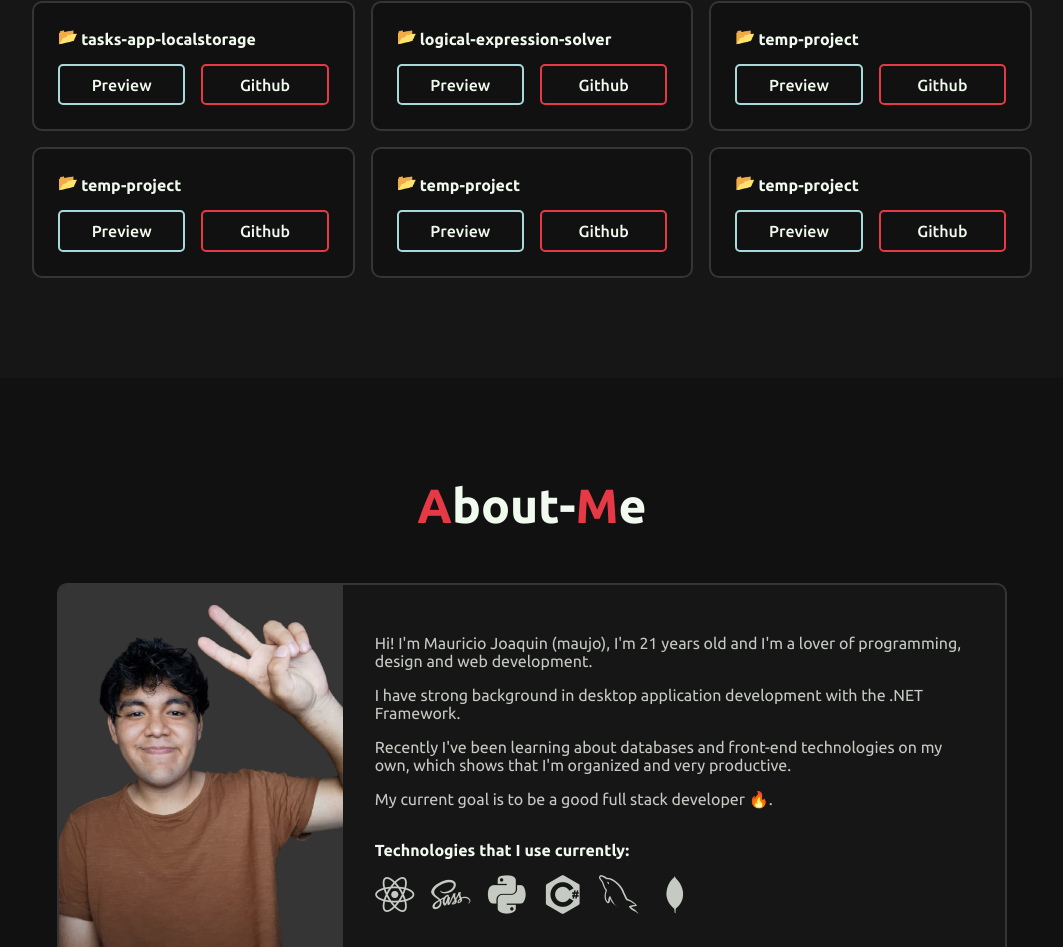
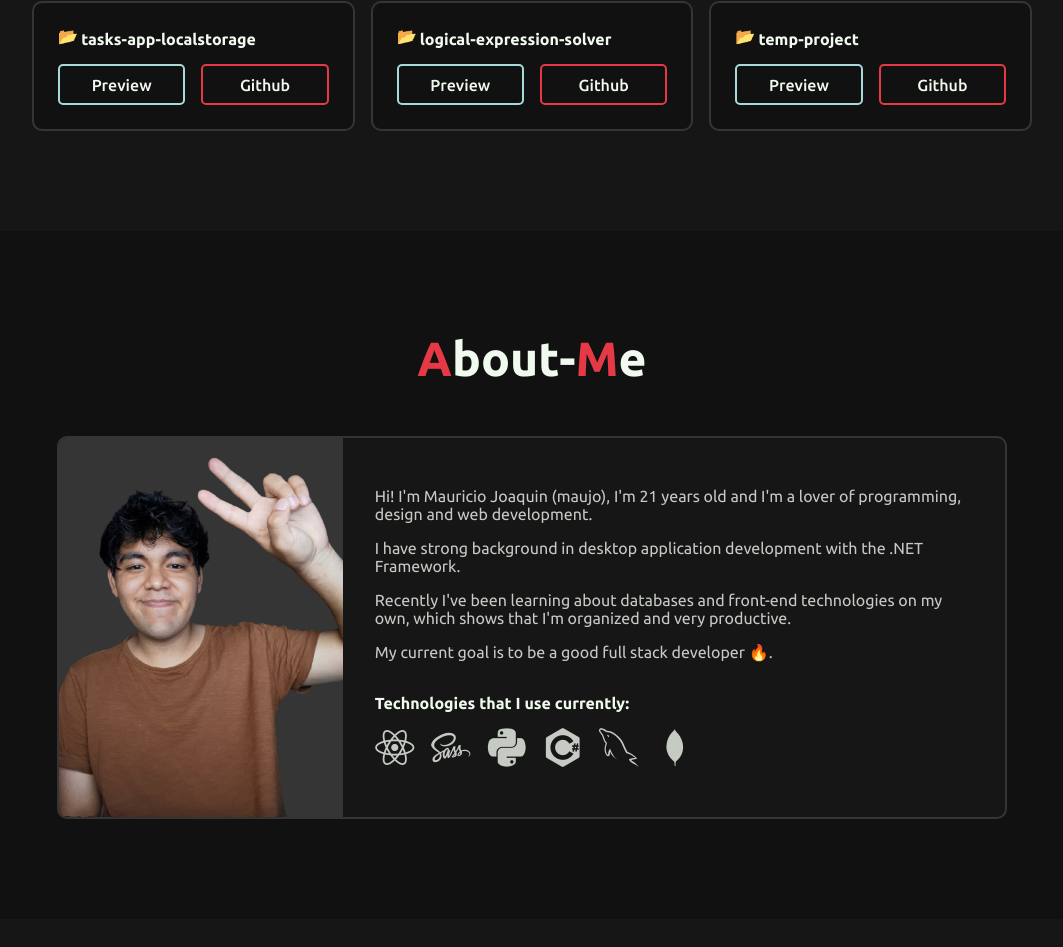
Before and after one commit to m4ujo/maujox-portfolio.vercel, a React (Vite) app: page / in a window 1280 px wide. Shown: the part 1150-2097 px from the top of the page, without its empty margins (108-1171 px from the left). Built offline with nearby package versions, Linux system fonts and the light colour scheme.

Commit message:
Delete some projects

```diff
--- a/src/data/projects.js
+++ b/src/data/projects.js
@@ -34,23 +34,5 @@ export const projects = [
     name: 'temp-project',
     homepage: 'https://github.com/maujox/logical-expression-solver/blob/main/README.md',
     htmlUrl: 'https://github.com/maujox/logical-expression-solver'
-  },
-  {
-    id: 7,
-    name: 'temp-project',
-    homepage: 'https://github.com/maujox/logical-expression-solver/blob/main/README.md',
-    htmlUrl: 'https://github.com/maujox/logical-expression-solver'
-  },
-  {
-    id: 8,
-    name: 'temp-project',
-    homepage: 'https://github.com/maujox/logical-expression-solver/blob/main/README.md',
-    htmlUrl: 'https://github.com/maujox/logical-expression-solver'
-  },
-  {
-    id: 9,
-    name: 'temp-project',
-    homepage: 'https://github.com/maujox/logical-expression-solver/blob/main/README.md',
-    htmlUrl: 'https://github.com/maujox/logical-expression-solver'
   }
 ]
```
